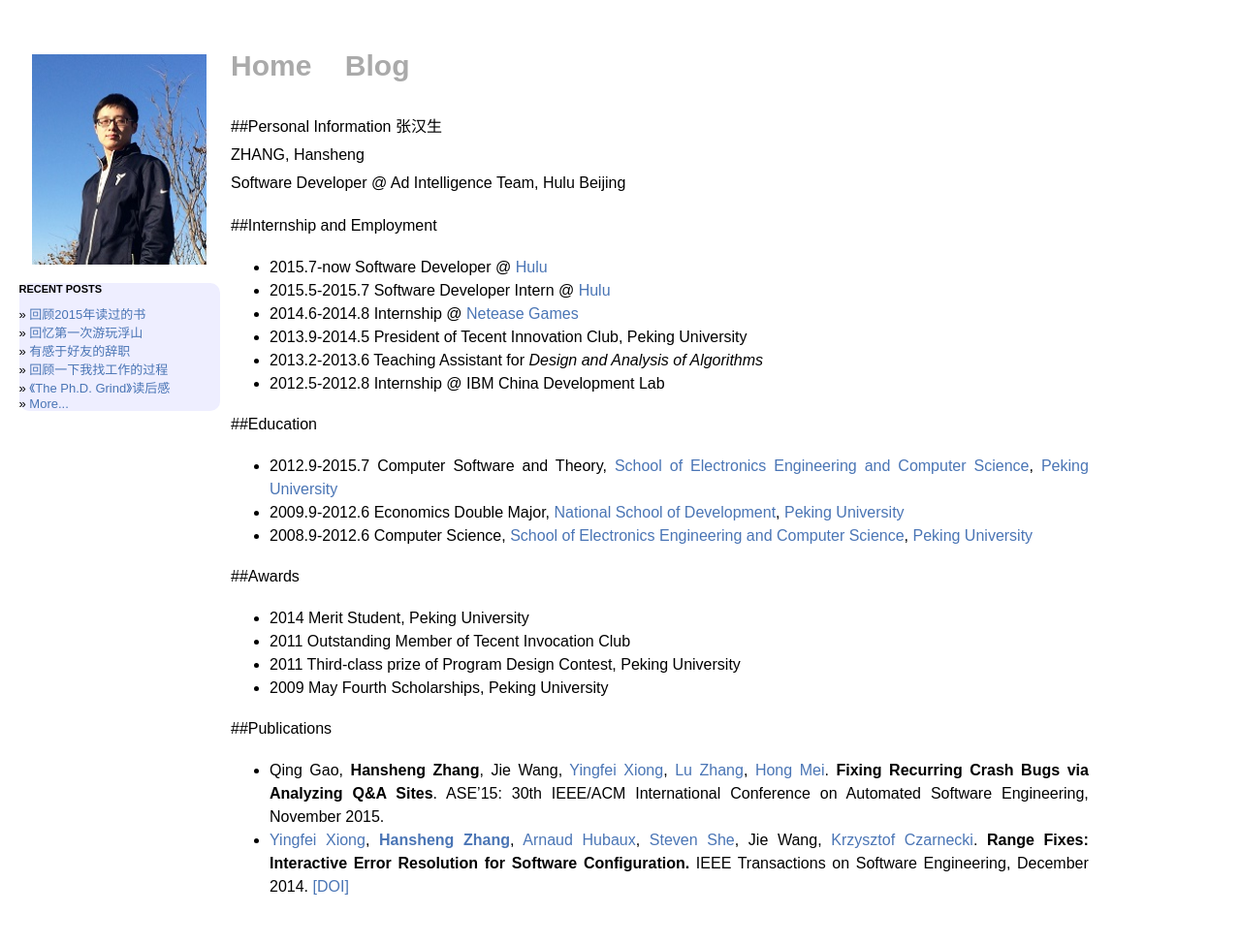
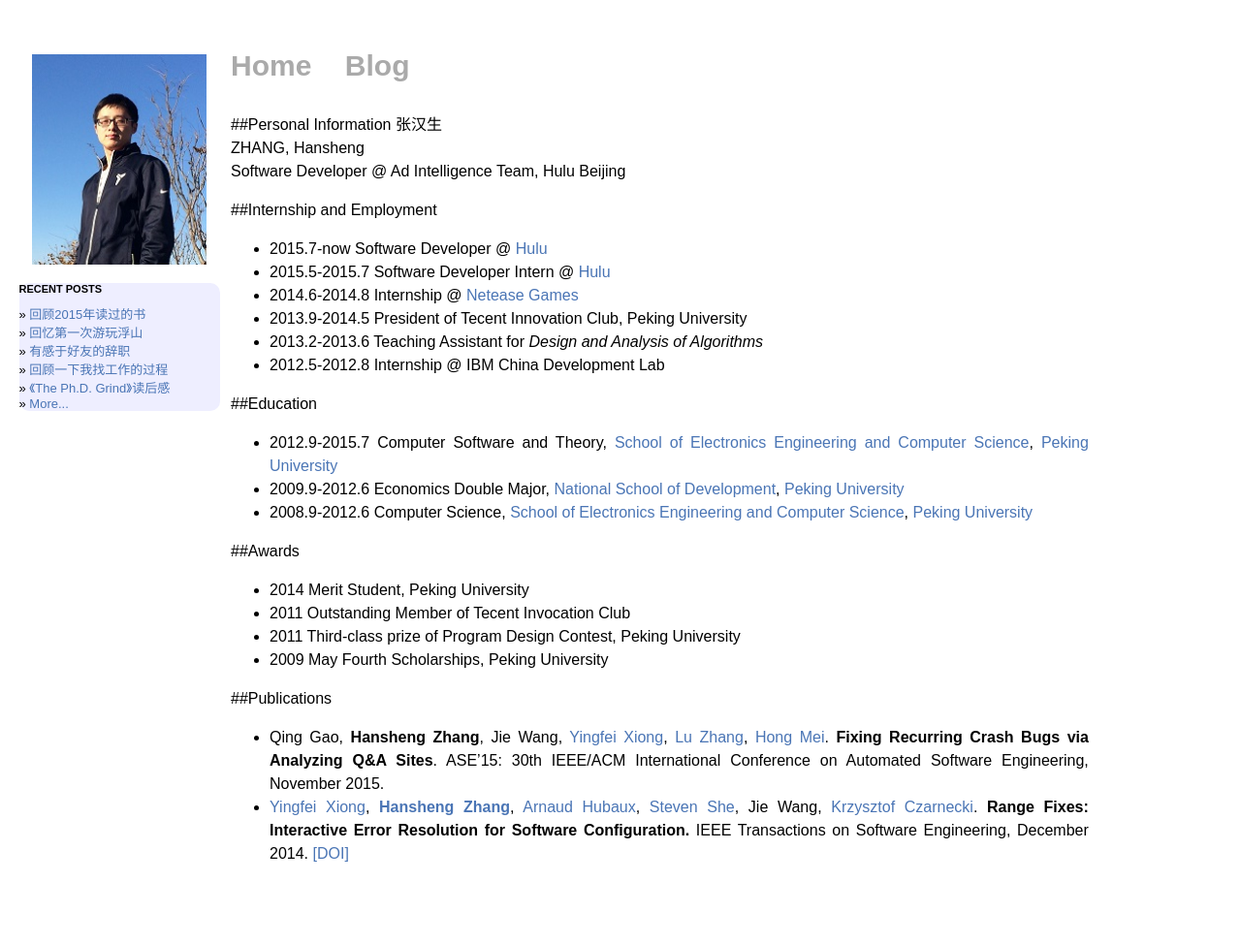
Before and after one commit to hanshengzhang/zhanghs, a Jekyll site: the page built from index.md, in a window 1280 px wide. Shown: the whole page at 97% size. Built offline with Jekyll 4.4.1, drawn with Linux system fonts in a browser that asks for light colours; after the commit the page ends 941 px from its top, so only the background shows below that.

Commit message:
use default para css

```diff
--- a/css/default.css
+++ b/css/default.css
@@ -11,7 +11,6 @@ h1 {font-size:22px;font-weight:bold;margin-bottom:25px;}
 h2 {font-size:18px;font-weight:bold;margin-bottom:5px;margin-top:10px;}
 h3 {font-size:16px;font-weight:bold;margin-bottom:25px;}
 h4,h5,h6 {font-weight:bold;margin-bottom:15px;}
-p {margin-bottom:5px;line-height:1.8em;}
 code {background:#eee;border:1px solid #ccc;padding:0 5px;font-family:"Courier";line-height:14px;font-size:14px;word-wrap:break-word; }
 pre {background-color:#000;padding:15px;overflow:auto;margin-bottom:0px;font-size:14px;border: 1px solid #eee;-webkit-border-radius: 4px 4px 4px 4px;-moz-border-radius: 4px 4px 4px 4px;border-radius: 4px 4px 4px 4px;color:#b9bdb6;margin-top:-20px; }
 h4+pre, h3+pre { margin-top:20px; }
```
